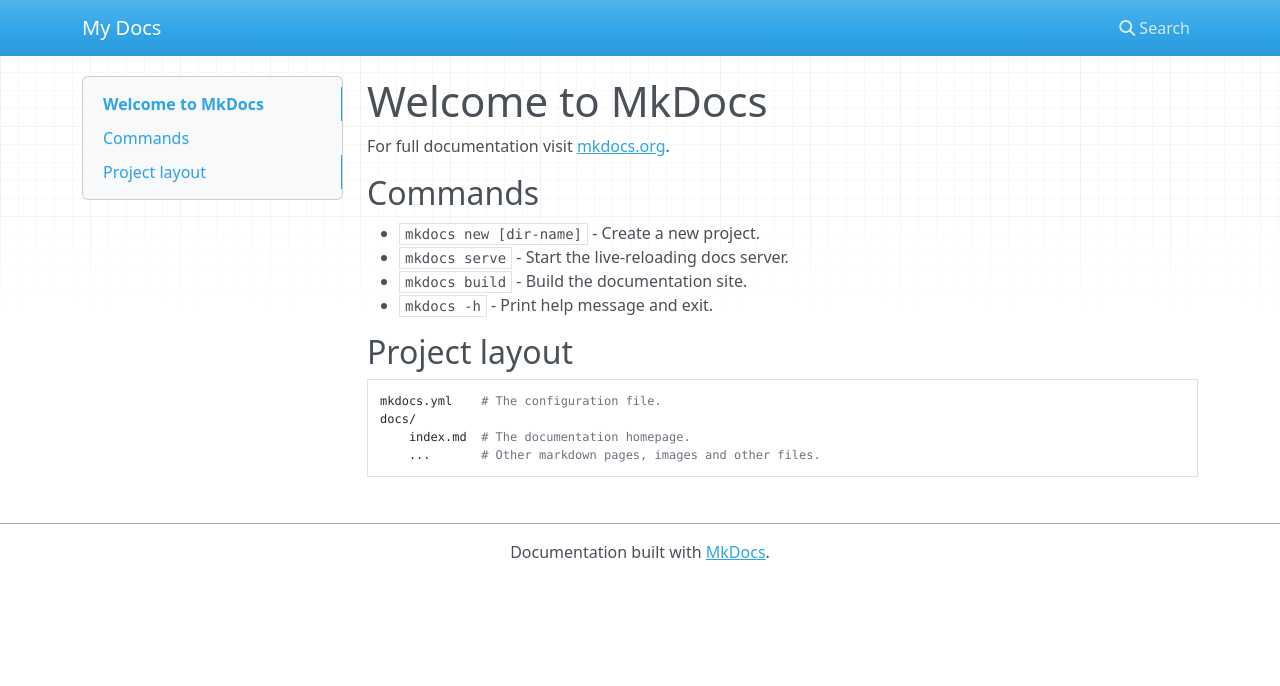
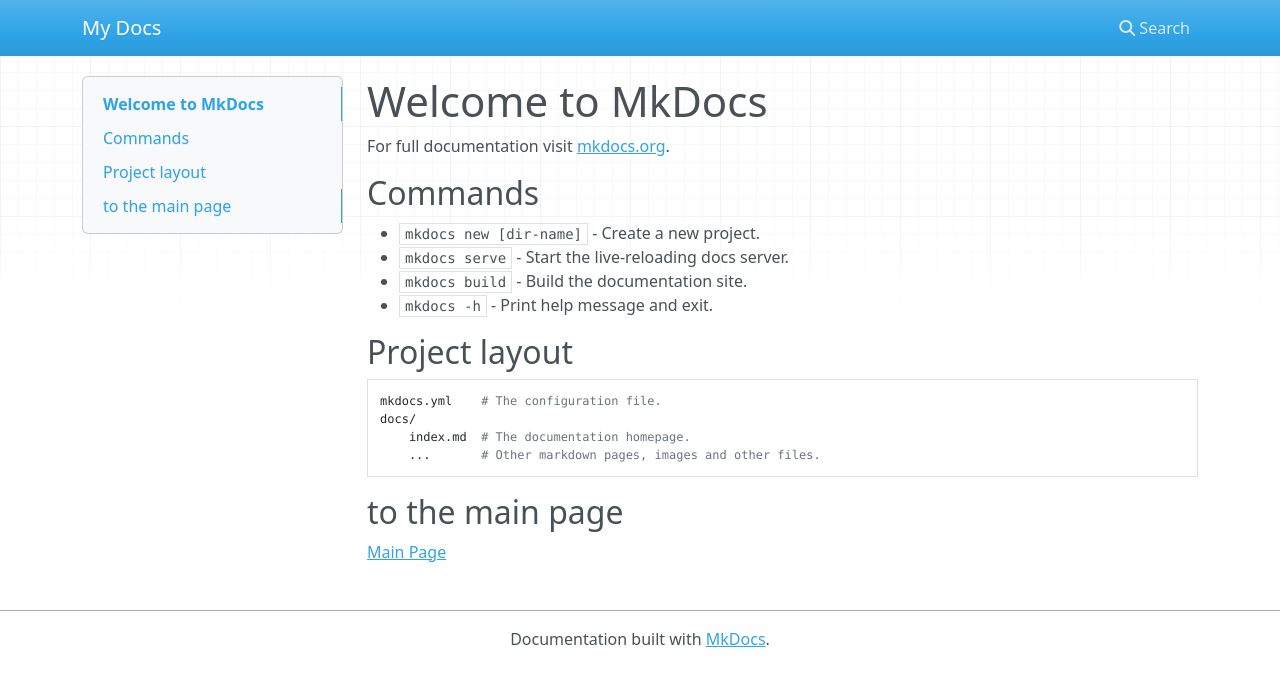
Before and after one commit to jishukan-science-club/tankyu, an MkDocs documentation site: the page built from docs/index.md, in a window 1280 px wide. Shown: the top 686 px of the page. Built offline with MkDocs 1.6.1, drawn with Linux system fonts in a browser that asks for light colours; nearby versions of some CDN libraries.

Commit message:
[Add]: path to main

```diff
--- a/docs/index.md
+++ b/docs/index.md
@@ -15,3 +15,6 @@
     docs/
         index.md  # The documentation homepage.
         ...       # Other markdown pages, images and other files.
+
+## to the main page
+[Main Page](https://jishukan-science-club.github.io/ "ホームページ")
```
